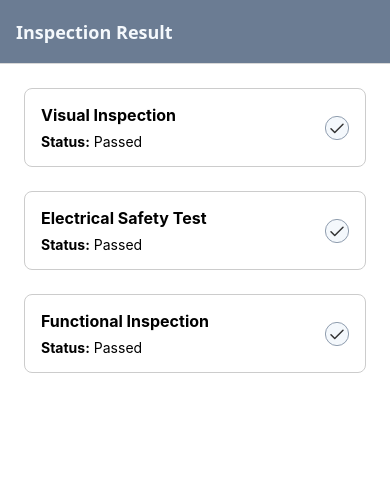
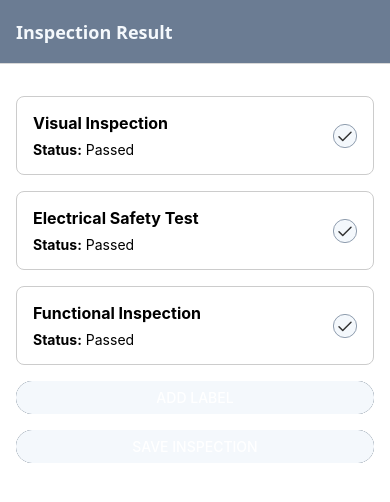
Before and after one commit to mdisumma/neumann-native, a React Native app: screen /Result in a window 390 px wide. Shown: the top 502 px of the page. Built offline with nearby package versions, Linux system fonts and the light colour scheme.

Commit message:
feat: refactor ResultStatus component and update ResultScreen layout with buttons

```diff
--- a/components/inspection/result/ResultStatus.tsx
+++ b/components/result/ResultStatus.tsx
@@ -29,7 +29,7 @@ const styles = StyleSheet.create({
     alignItems: "center",
     justifyContent: "space-between",
     padding: 16,
-    marginBottom: 24,
+    marginBottom: 16,
     borderColor: "#ccc",
     borderRadius: 8,
     borderWidth: 1,
--- a/screens/ResultScreen.tsx
+++ b/screens/ResultScreen.tsx
@@ -1,8 +1,8 @@
-import ResultStatus from "@/components/inspection/result/ResultStatus";
+import ResultStatus from "@/components/result/ResultStatus";
 import { RootStackParamList } from "@/types/navigation";
 import { StackNavigationProp } from "@react-navigation/stack";
 import React from "react";
-import { ScrollView, StyleSheet } from "react-native";
+import { Button, ScrollView, StyleSheet, View } from "react-native";
 
 type ResultScreenNavigationProp = StackNavigationProp<
   RootStackParamList,
@@ -16,12 +16,35 @@ interface Props {
 export default function ResultScreen({ navigation }: Props) {
   return (
     <ScrollView style={styles.container}>
-      <ResultStatus resultTitle="Visual Inspection" resultStatus="Passed" />
-      <ResultStatus
-        resultTitle="Electrical Safety Test"
-        resultStatus="Passed"
-      />
-      <ResultStatus resultTitle="Functional Inspection" resultStatus="Passed" />
+      <View style={styles.contentContainer}>
+        <View>
+          <ResultStatus resultTitle="Visual Inspection" resultStatus="Passed" />
+          <ResultStatus
+            resultTitle="Electrical Safety Test"
+            resultStatus="Passed"
+          />
+          <ResultStatus
+            resultTitle="Functional Inspection"
+            resultStatus="Passed"
+          />
+        </View>
+        <View style={styles.buttonContainer}>
+          <View style={styles.button}>
+            <Button
+              title="Add label"
+              color="#F4F8FC"
+              onPress={() => console.log("Add label button pressed")}
+            />
+          </View>
+          <View style={styles.button}>
+            <Button
+              title="Save Inspection"
+              color="#F4F8FC"
+              onPress={() => console.log("Save Inspection button pressed")}
+            />
+          </View>
+        </View>
+      </View>
     </ScrollView>
   );
 }
@@ -30,6 +53,23 @@ const styles = StyleSheet.create({
   container: {
     backgroundColor: "#fff",
     color: "#333",
-    padding: 24,
+    padding: 16,
+    paddingTop: 32,
+  },
+  contentContainer: {
+    flex: 1,
+    flexDirection: "column",
+    justifyContent: "space-between",
+    minHeight: "100%",
+  },
+  buttonContainer: {
+    marginBottom: 32,
+    gap: 16,
+  },
+  button: {
+    backgroundColor: "#142C44",
+    width: "100%",
+    borderRadius: 16,
+    overflow: "hidden",
   },
 });
```
